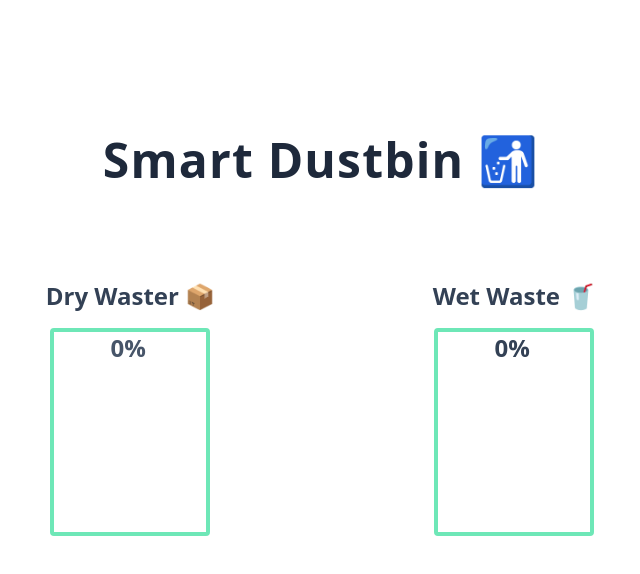
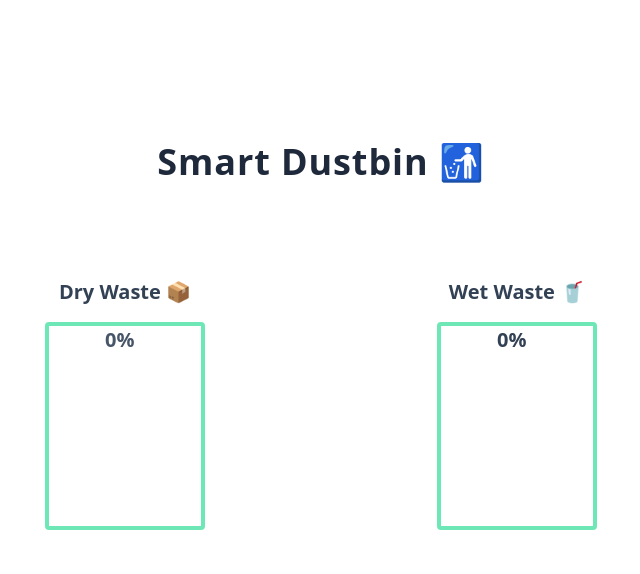
Before and after one commit to manishMandal02/-smart-dustbin-proj-frontend, a Next.js app: page / in a window 1280 px wide. Both pictures are taken after a click on the button "Start". Shown: the top 574 px of the page, without its empty margins (319-959 px from the left). Built offline with nearby package versions, Linux system fonts and the light colour scheme; no server answers.

Commit message:
minor design fix

```diff
--- a/pages/index.jsx
+++ b/pages/index.jsx
@@ -44,14 +44,14 @@ export default function Home() {
         <title>Smart Dustbin </title>
         <link rel="icon" href="/favicon.ico" />
       </Head>
-      <h1 className="-mt-32 text-5xl font-bold tracking-wide text-slate-800">
+      <h1 className="-mt-32 text-4xl font-bold tracking-wide text-slate-800">
         Smart Dustbin 🚮
       </h1>
-      <div className="mt-24   flex w-3/5 items-center justify-around">
+      <div className="mt-24 flex w-3/5 items-center justify-around">
         {isActive ? (
           <>
-            <div className=" flex flex-col items-center text-2xl font-semibold text-slate-700">
-              Dry Waster 📦
+            <div className=" flex flex-col items-center text-xl font-semibold text-slate-700">
+              Dry Waste 📦
               <div className=" relative mt-4 h-52 w-40 rounded border-4 border-emerald-300">
                 <p className="absolute left-14 text-slate-600">{dryDustbin}%</p>
                 <div
@@ -60,7 +60,7 @@ export default function Home() {
                 ></div>
               </div>
             </div>
-            <div className="flex flex-col items-center text-2xl font-semibold text-slate-700">
+            <div className="ml-4 flex flex-col items-center text-xl font-semibold text-slate-700">
               Wet Waste 🥤
               <div className="relative mt-4 h-52 w-40 rounded border-4 border-emerald-300 ">
                 <p className="text-slate-604 absolute left-14">{wetDustbin}%</p>
```
